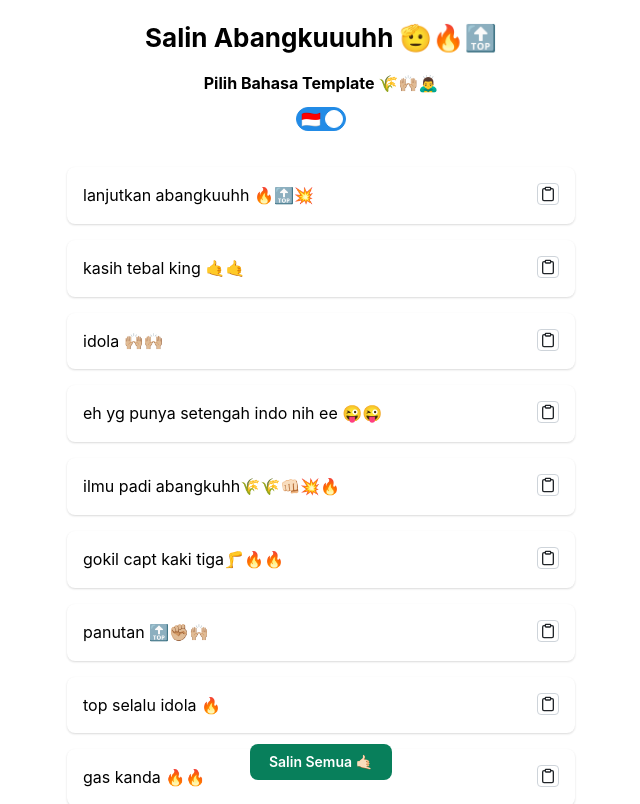
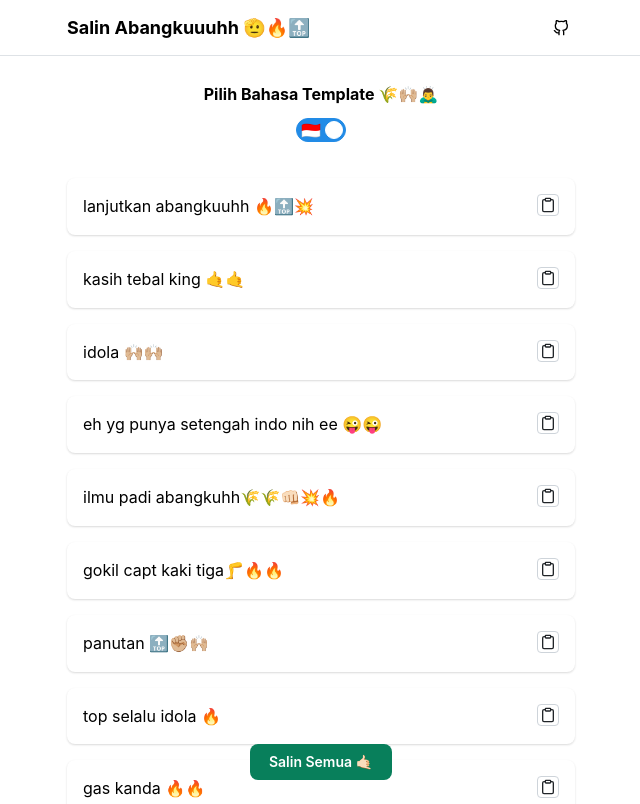
Before and after one commit to zakiego/salin-abangku, a Next.js app: page / in a window 1280 px wide. Shown: the top 804 px of the page, without its empty margins (319-959 px from the left). Built offline with nearby package versions, Linux system fonts and the light colour scheme.

Commit message:
Add navbar

```diff
--- a/src/app/@components/header.tsx
+++ b/src/app/@components/header.tsx
@@ -6,59 +6,31 @@ import { MantineLogo } from "@mantinex/mantine-logo";
 import classes from "./header.module.css";
 import { BiChevronDown } from "react-icons/bi";
 import Link from "next/link";
-
-const links = [
-	{ link: "/about", label: "Features" },
-	{
-		link: "#1",
-		label: "Learn",
-		links: [
-			{ link: "/docs", label: "Documentation" },
-			{ link: "/resources", label: "Resources" },
-			{ link: "/community", label: "Community" },
-			{ link: "/blog", label: "Blog" },
-		],
-	},
-	{ link: "/about", label: "About" },
-	{ link: "/pricing", label: "Pricing" },
-	{
-		link: "#2",
-		label: "Support",
-		links: [
-			{ link: "/faq", label: "FAQ" },
-			{ link: "/demo", label: "Book a demo" },
-			{ link: "/forums", label: "Forums" },
-		],
-	},
-];
+import { ActionIcon } from "@mantine/core";
+import Image from "next/image";
 
 export function Header() {
-	const [opened, { toggle }] = useDisclosure(false);
-
-	const items = links.map((link) => {
-		return (
-			<Link key={link.label} href={link.link} className={classes.link}>
-				{link.label}
-			</Link>
-		);
-	});
-
 	return (
 		<header className={classes.header}>
-			<Container size="md">
+			<Container size="xs">
 				<div className={classes.inner}>
 					<Title
-						size="h5"
+						size="h4"
 						style={{
 							textAlign: "center",
 						}}
 					>
 						Salin Abangkuuuhh 🫡🔥🔝
 					</Title>
-					<Group gap={5} visibleFrom="sm">
-						{items}
-					</Group>
-					<Burger opened={opened} onClick={toggle} size="sm" hiddenFrom="sm" />
+
+					<ActionIcon
+						variant="subtle"
+						color="gray"
+						component="a"
+						href="https://github.com/zakiego/salin-abangku"
+					>
+						<Image src="/github.svg" alt="GitHub" width={16} height={16} />
+					</ActionIcon>
 				</div>
 			</Container>
 		</header>
--- a/src/app/page-client.tsx
+++ b/src/app/page-client.tsx
@@ -1,5 +1,6 @@
 "use client";
 
+import { Header } from "@/app/@components/header";
 import {
 	ActionIcon,
 	Box,
@@ -83,16 +84,10 @@ export default function PageClient({
 	};
 
 	return (
-		<Container pt="lg" pb="5rem" size="xs">
+		<>
+			<Header />
+			<Container pt="xs" pb="5rem" size="xs">
 				<Toaster richColors position="top-center" />
-			<Title
-				size="h2"
-				style={{
-					textAlign: "center",
-				}}
-			>
-				Salin Abangkuuuhh 🫡🔥🔝
-			</Title>
 
 				<Flex
 					p="md"
@@ -178,5 +173,6 @@ export default function PageClient({
 					</Button>
 				</Box>
 			</Container>
+		</>
 	);
 }
```
Also changed, not shown: public/github.svg (added). Lines whose indentation alone changed are shown as unchanged.
